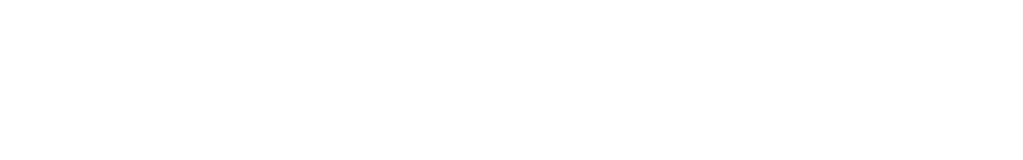
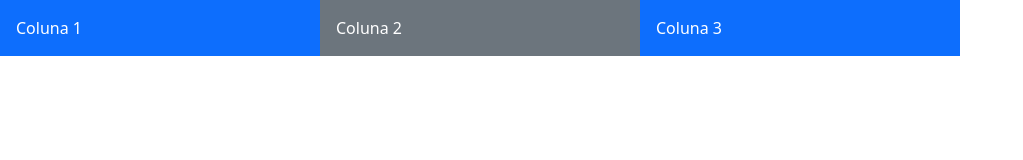
Before and after one commit to oTalDoMagalas/Bootstrap_Intro_Gustavo, a plain HTML site: page ex2_sistema-grid/ex2.html in a window 1280 px wide. Shown: the whole page, without its empty margins (0-1023 px from the left). Drawn offline with nearby package versions, Linux system fonts and the light colour scheme.

Commit message:
Update ex2.html

```diff
--- a/ex2_sistema-grid/ex2.html
+++ b/ex2_sistema-grid/ex2.html
@@ -9,9 +9,14 @@
 <body>
 
 
-    <!-- 1ª Digitação (Aqui) -->
+    <div class="container-xxl text center">
+        <div class="row">
+            <div class="col-sm-3 bg-primary text-white p-3 ">Coluna 1</div>
+            <div class="col-sm-3 bg-secondary text-white p-3">Coluna 2</div>
+            <div class="col-sm-3 bg-primary text-white p-3">Coluna 3</div>
+        </div>
+    </div>
+    <script src="https://cdn.jsdelivr.net/npm/bootstrap@5.3.0/dist/js/bootstrap.bundle.min.js"></script>
 
-
-    <script src="https://cdn.jsdelivr.net/npm/bootstrap@5.3.0/dist/js/bootstrap.bundle.min.js"></script>
 </body>
 </html>
```
